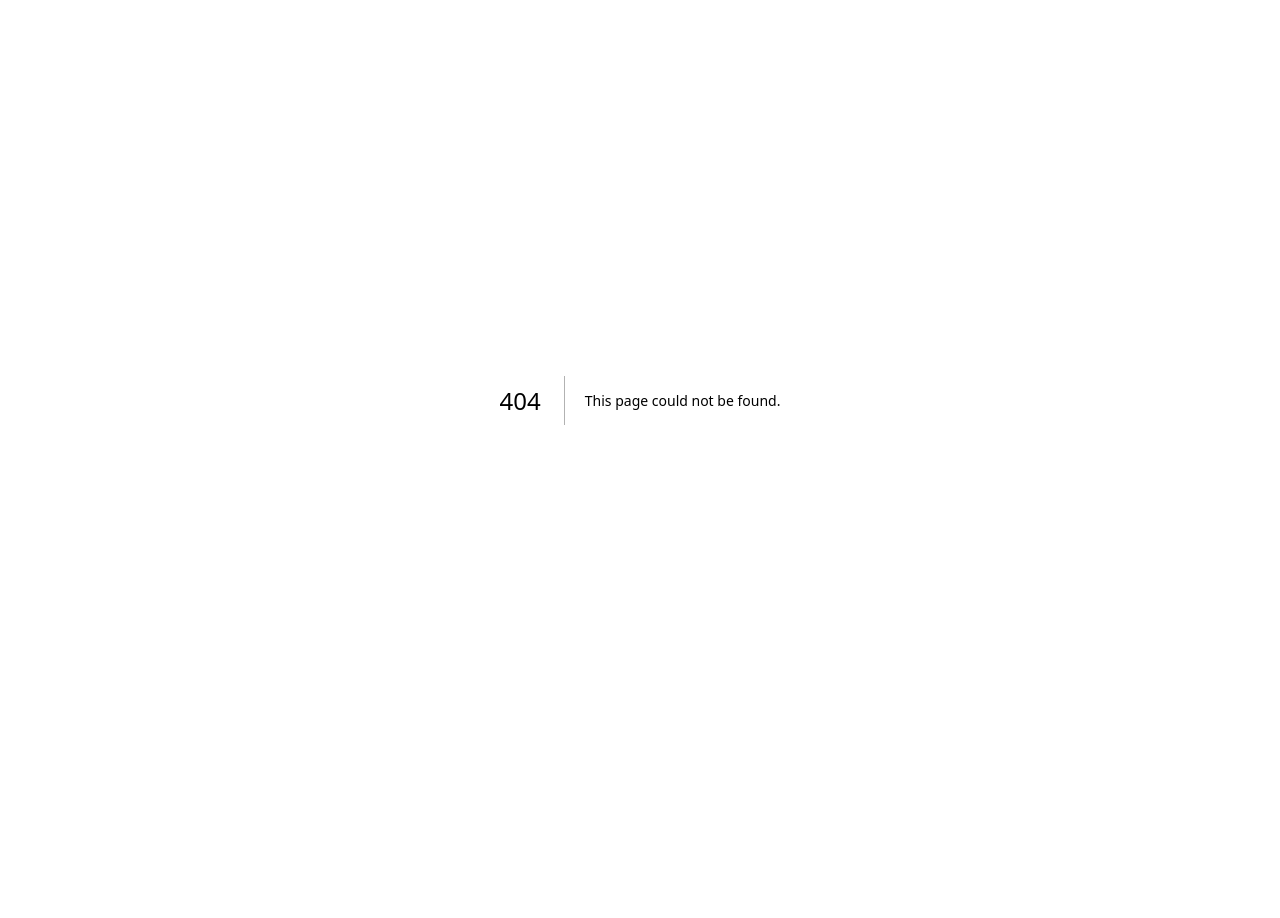
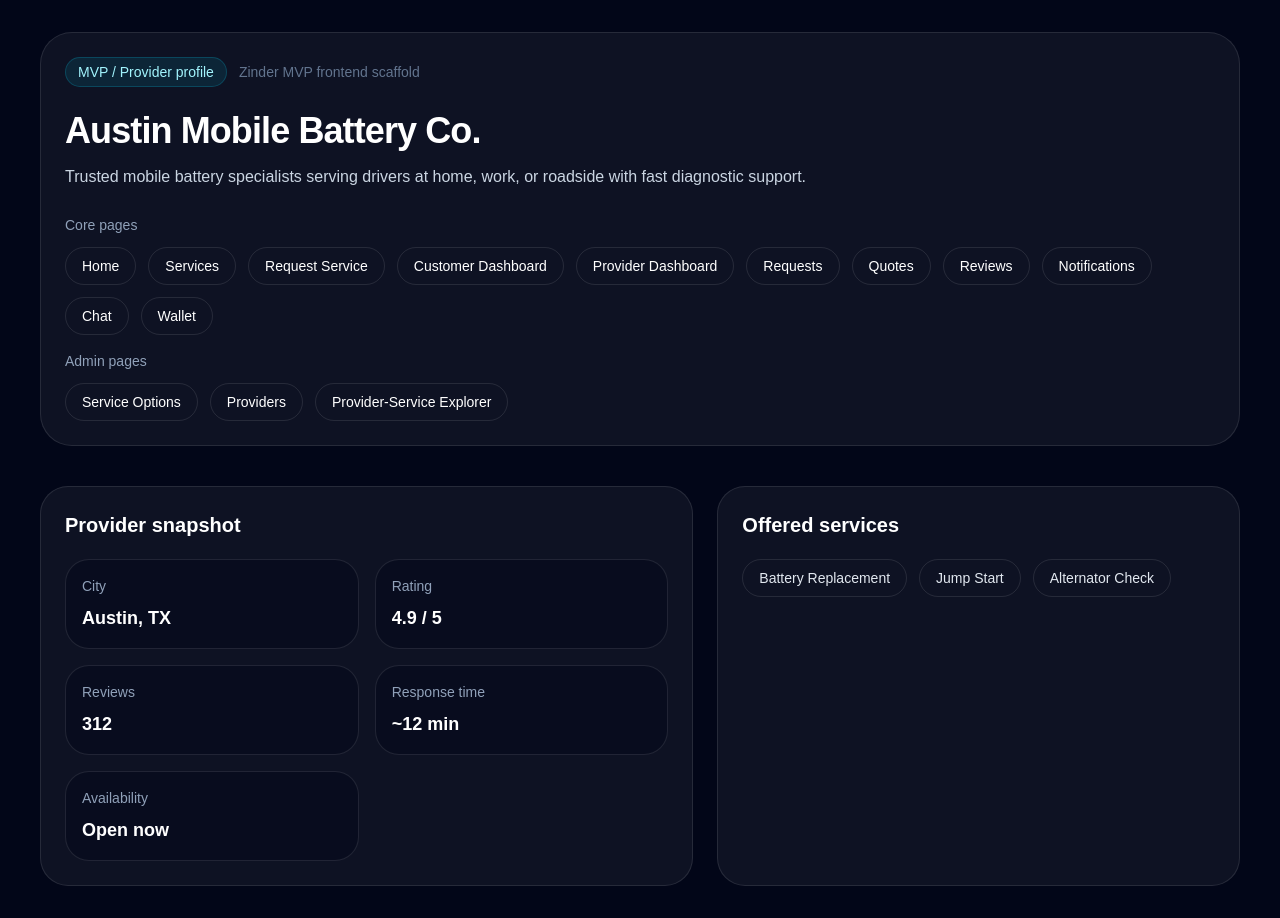
Before and after one commit to alcho22/zinder-mvp, a Next.js app: page /providers/austin-mobile-battery-co in a window 1280 px wide. Before the commit this address had no page. Before the commit the page ends 800 px from the top, so only its background shows below. Built offline with nearby package versions, Linux system fonts and the light colour scheme.

Commit message:
Update src/app/providers/[slug]/page.tsx

```diff
--- /dev/null
+++ b/src/app/providers/[slug]/page.tsx
@@ -0,0 +1,56 @@
+import { notFound } from "next/navigation";
+import { AppShell } from "@/components/app-shell";
+import { providers } from "@/data/marketplace";
+
+type ProviderProfilePageProps = {
+  params: Promise<{ slug: string }>;
+};
+
+export default async function ProviderProfilePage({ params }: ProviderProfilePageProps) {
+  const { slug } = await params;
+  const provider = providers.find((item) => item.slug === slug);
+
+  if (!provider) {
+    notFound();
+  }
+
+  return (
+    <AppShell
+      eyebrow="MVP / Provider profile"
+      title={provider.companyName}
+      description={provider.description}
+    >
+      <section className="grid gap-6 lg:grid-cols-[1fr_0.8fr]">
+        <div className="rounded-[28px] border border-white/10 bg-white/5 p-6">
+          <h2 className="text-xl font-semibold text-white">Provider snapshot</h2>
+          <div className="mt-5 grid gap-4 sm:grid-cols-2">
+            <InfoBlock label="City" value={provider.city} />
+            <InfoBlock label="Rating" value={`${provider.rating} / 5`} />
+            <InfoBlock label="Reviews" value={`${provider.reviews}`} />
+            <InfoBlock label="Response time" value={provider.responseTime} />
+            <InfoBlock label="Availability" value={provider.availability} />
+          </div>
+        </div>
+        <div className="rounded-[28px] border border-white/10 bg-white/5 p-6">
+          <h2 className="text-xl font-semibold text-white">Offered services</h2>
+          <div className="mt-5 flex flex-wrap gap-3">
+            {provider.services.map((service) => (
+              <span key={service} className="rounded-full border border-white/10 px-4 py-2 text-sm text-slate-200">
+                {service}
+              </span>
+            ))}
+          </div>
+        </div>
+      </section>
+    </AppShell>
+  );
+}
+
+function InfoBlock({ label, value }: { label: string; value: string }) {
+  return (
+    <div className="rounded-3xl border border-white/10 bg-slate-950/40 p-4">
+      <div className="text-sm text-slate-400">{label}</div>
+      <div className="mt-2 text-lg font-semibold text-white">{value}</div>
+    </div>
+  );
+}
```
